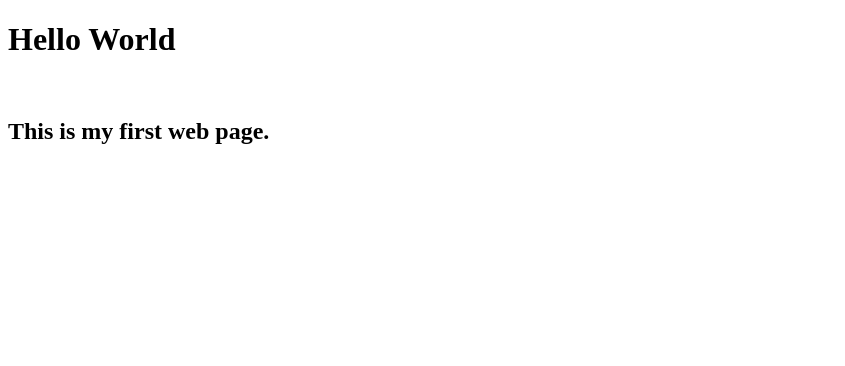
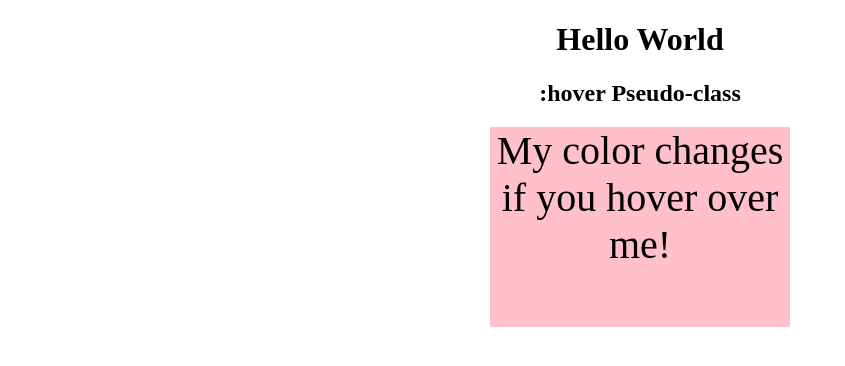
Before and after one commit to kathybeyer/helloworld, a plain HTML site: page index.html in a window 1280 px wide. Shown: the whole page, without its empty margins (0-845 px from the left). Drawn offline with Linux system fonts and the light colour scheme.

Commit message:
Update index.html

```diff
--- a/index.html
+++ b/index.html
@@ -5,9 +5,29 @@
     <meta http-equiv="X-UA-Compatible" content="IE=edge">
     <meta name="viewport" content="width=device-width, initial-scale=1.0">
     <title>Kathy Beyer Photography</title>
+    <style>
+        .box{
+            background-color: pink;
+            width: 300px;
+            height: 200px;
+            margin: auto;
+            font-size: 40px;
+            text-align: center;
+        }
+        .box:hover{
+            background-color: cyan;
+        }
+        h1, h2{
+            color: black;
+            text-align: center;
+        }
+    </style>
 </head>
 <body>
-    <h1>Hello World</h1><br>
-    <h2>This is my first web page.</h2>
+    <h1>Hello World</h1>
+    <h2>:hover Pseudo-class</h2>
+    <div class="box">
+        My color changes if you hover over me!
+    </div>
 </body>
 </html>
```
